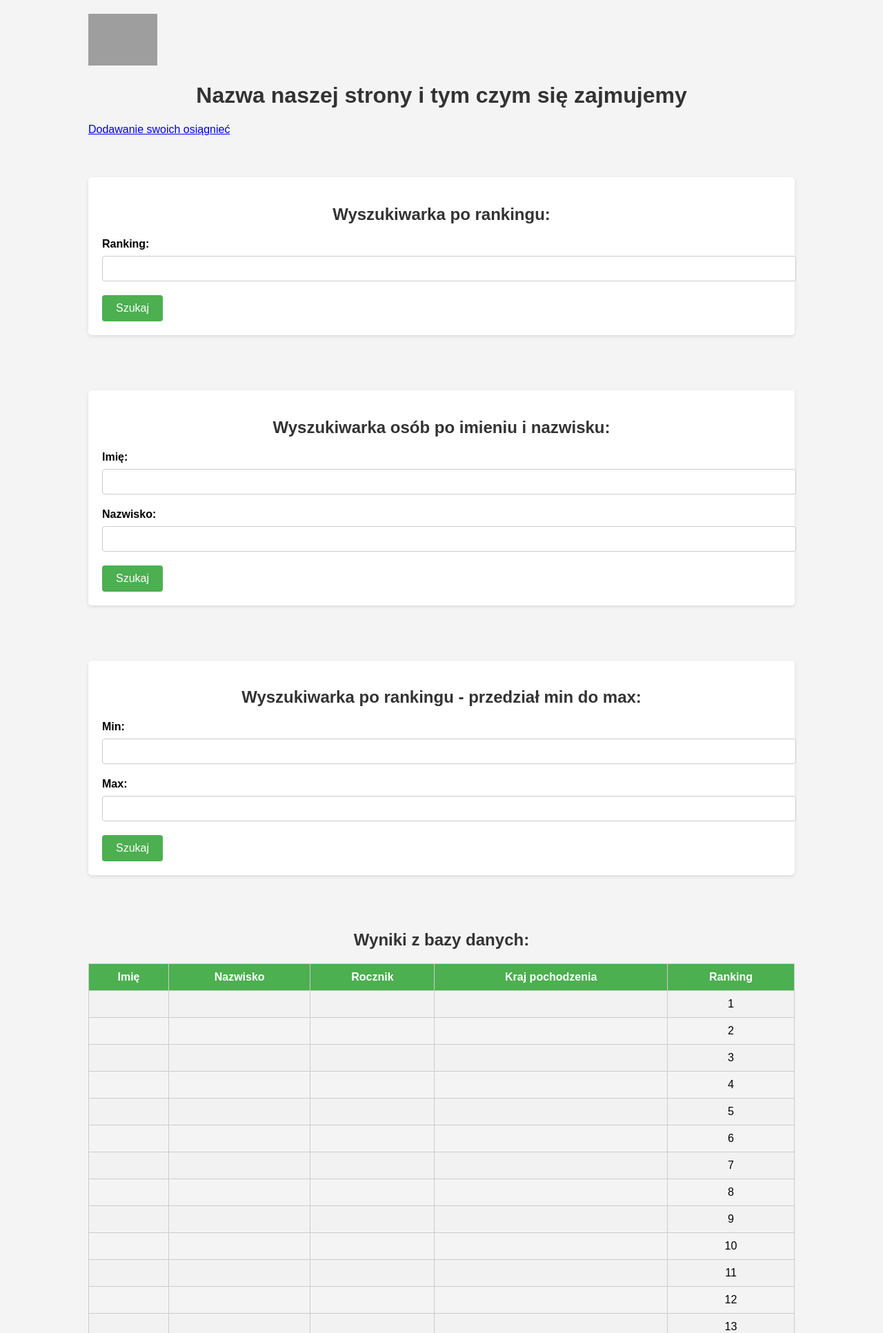
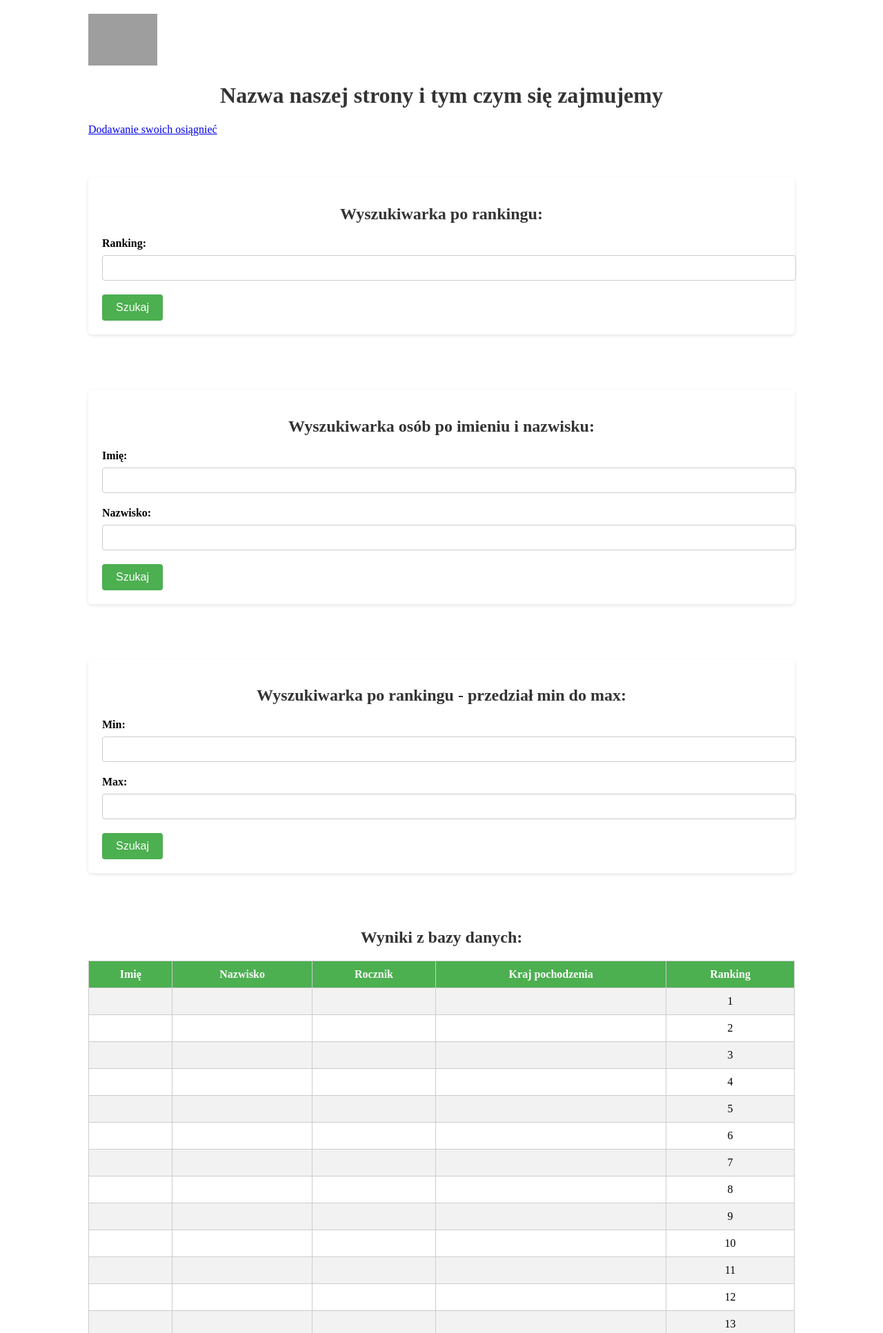
Before and after one commit to kapixonn/hampter, a PHP site: page / in a window 1280 px wide. Shown: the top 1933 px of the page at 69% size. Run offline with PHP 8.4, Linux system fonts and the light colour scheme; data comes from the database, SQL or seed files in the repository; data that the repository does not hold is empty; grey boxes are pictures that could not be loaded.

Commit message:
próbny css do php

```diff
--- a/style.css
+++ b/style.css
@@ -1,7 +1,4 @@
-/* General body styles */
 body {
-    font-family: Arial, sans-serif;
-    background-color: #f4f4f4;
     margin: 0;
     padding: 0;
 }
@@ -37,7 +34,6 @@ table tr:nth-child(even) {
     background-color: #f9f9f9;
 }
 
-/* Header styles */
 header {
     background-color: #4CAF50;
     padding: 10px;
@@ -68,7 +64,6 @@ header a:hover {
     background-color: #555;
 }
 
-/* Form styles */
 form {
     background-color: #fff;
     padding: 20px;
@@ -106,7 +101,6 @@ form button:hover {
     background-color: #45a049;
 }
 
-/* Table Styles */
 table {
     width: 100%;
     margin-top: 20px;
```
